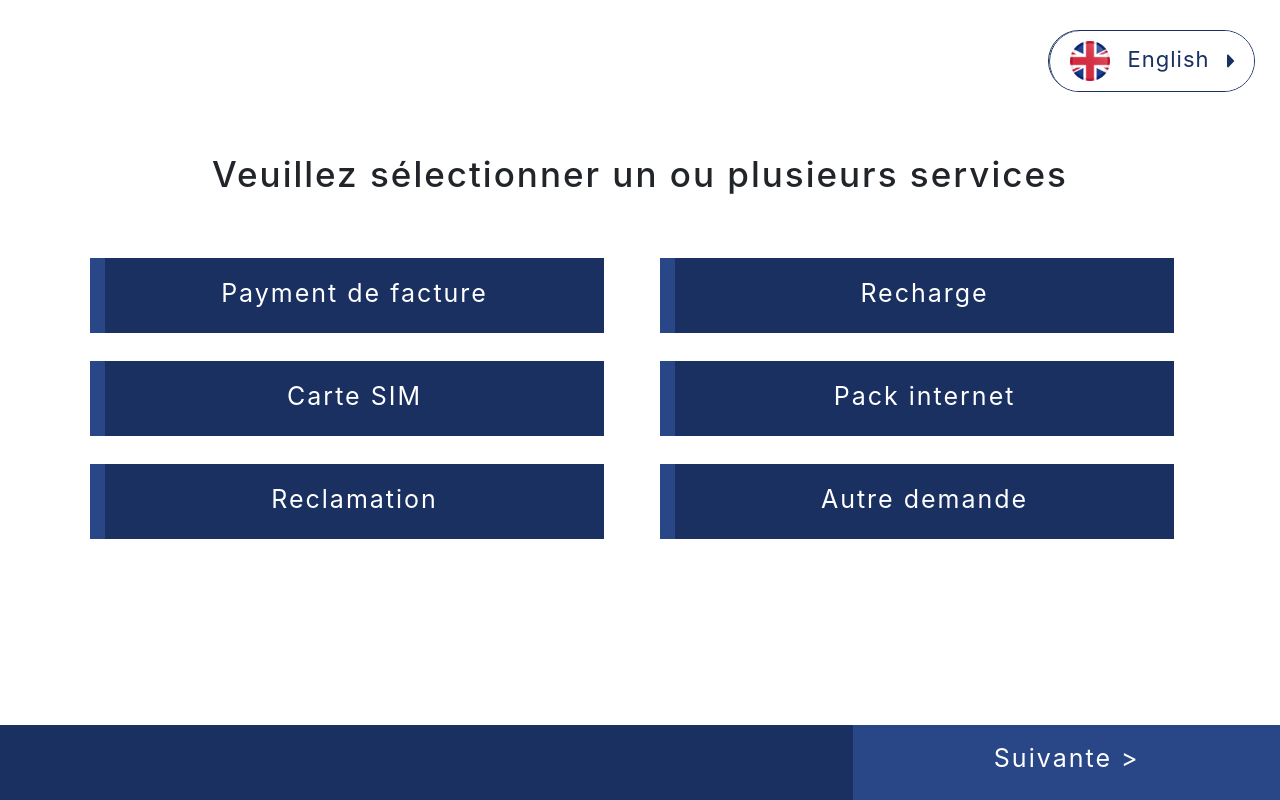
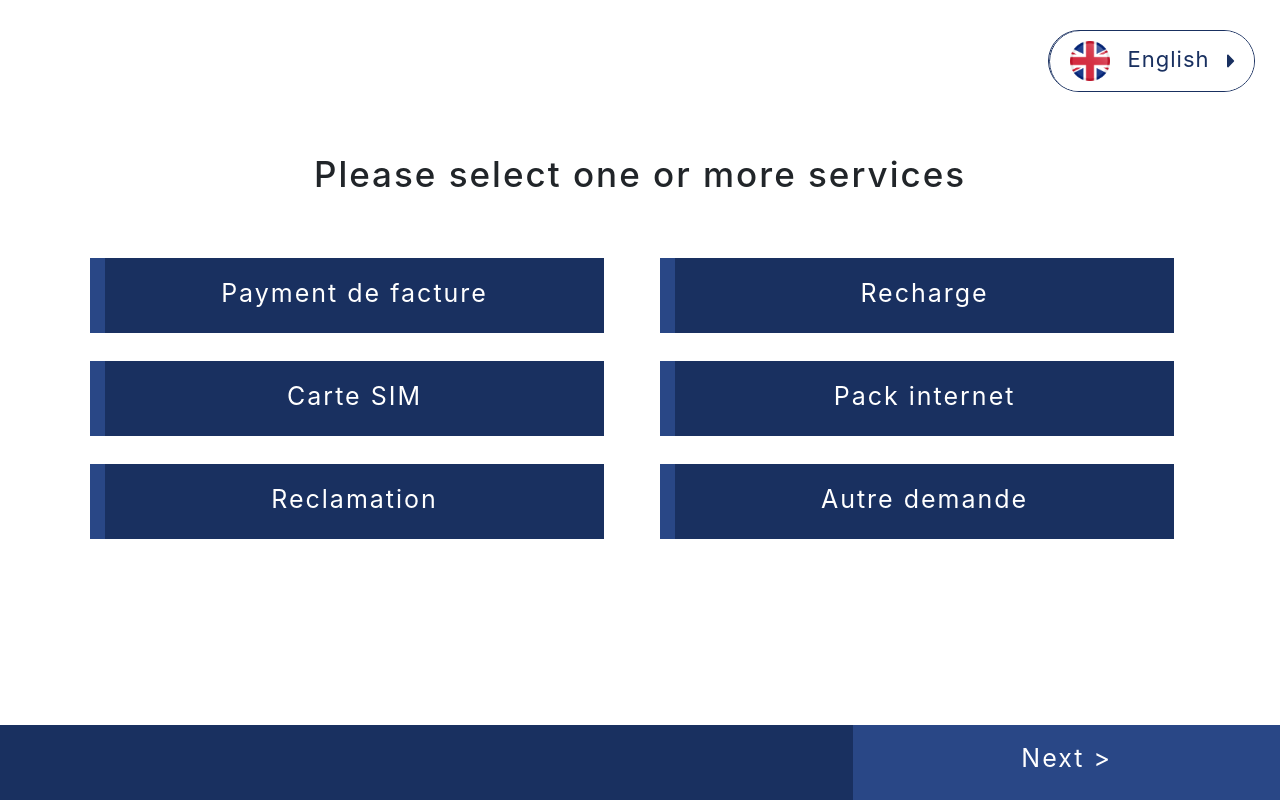
Before and after one commit to walidsamoud/Kiosk, a Vue app: page /services in a window 1280 px wide. Built offline with nearby package versions, Linux system fonts and the light colour scheme; no server answers.

Commit message:
language changes

```diff
--- a/src/locales/en.json
+++ b/src/locales/en.json
@@ -9,6 +9,9 @@
 		"ErrorTitle": "Please correct the following errors",
 		"ForgotPassword": "Forgot Password?",
 		"Login": "Login",
+		"login": "login",
+		"TerminalId": "Terminal Id",
+		"SecretCode" : "Secret Code",
 		"LoginButton": "Login",
 		"Password": "Password",
 		"PasswordForgotGoToLoginText": "If you remember your password, please click on the login button below to take you to the authentication page.",
@@ -23,6 +26,11 @@
 		"ResetPasswordCode": "Reset Code",
 		"ResetPasswordSubmitButton": "Reset Password",
 		"ResetPasswordTitle": "Reset Password"
+	},
+	"Services":
+	{
+		"Message":"Please select one or more services",
+		"Next":"Next >"
 	},
 	"Billing": {
 		"AddBillingMethod": {
--- a/src/locales/fr.json
+++ b/src/locales/fr.json
@@ -9,6 +9,9 @@
 		"ErrorTitle": "Veuillez corriger les erreurs suivantes",
 		"ForgotPassword": "Mot de passe oublié?",
 		"Login": "S'identifier",
+		"login": "Se Connecter",
+		"SecretCode": "Code Secret",
+		"TerminalId" : "Id Du Terminal",
 		"LoginButton": "S'identifier",
 		"Password": "Mot de passe",
 		"PasswordForgotGoToLoginText": "Si vous vous souvenez de votre mot de passe, veuillez cliquer sur le bouton de connexion ci-dessous pour accéder à la page d'authentification.",
@@ -23,6 +26,11 @@
 		"ResetPasswordCode": "Code de réinitialisation",
 		"ResetPasswordSubmitButton": "Réinitialiser le mot de passe",
 		"ResetPasswordTitle": "Réinitialiser le mot de passe"
+	},
+	"Services":
+	{
+		"Message":"Veuillez sélectionner un ou plusieurs services",
+		"Next":"Suivant >"
 	},
 	"Billing": {
 		"AddBillingMethod": {
--- a/src/views/kiosk/Login.vue
+++ b/src/views/kiosk/Login.vue
@@ -8,10 +8,10 @@
     </div>
     <div class="split right d-flex flex-column">
       <form method="post" class="m-auto">
-        <h1 class="p-2 text-center">S'identifer</h1>
+        <h1 class="p-2 text-center">{{$t('Auth.Login')}}</h1>
         <div class="container pt-4">
           <div class="p-2">
-            <label for="teminalID"><b>ID du terminal</b></label>
+            <label for="teminalID"><b>{{$t('Auth.TerminalId')}}</b></label>
             <input
               type="text"
               placeholder="Enter Terminal ID"
@@ -22,7 +22,7 @@
             />
           </div>
           <div class="p-2">
-            <label for="secretCode"><b>Code Secret</b></label>
+            <label for="secretCode"><b>{{$t('Auth.SecretCode')}}</b></label>
             <input
               type="password"
               placeholder="Enter secret Code"
@@ -33,7 +33,7 @@
             />
           </div>
           <div class="p-2 pt-4">
-            <LbrxButton @click="checkForm" name="Se Connecter" size="small" theme="outline" class="w-100 m-0 p-0"></LbrxButton>
+            <LbrxButton @click="checkForm" :name="$t('Auth.login')" size="small" theme="outline" class="w-100 m-0 p-0"></LbrxButton>
           </div>
         </div>
       </form>
--- a/src/views/kiosk/ServicesPage.vue
+++ b/src/views/kiosk/ServicesPage.vue
@@ -7,7 +7,7 @@
         </div>
         <div class="row">
             <div class="col">
-              <h2 class="service_h">Veuillez sélectionner un ou plusieurs services</h2>
+              <h2 class="service_h">{{$t('Services.Message')}}</h2>
             </div>
         </div>
         <form id="servicesForm" class="container services_container" method="GET" action="Ticket">
@@ -45,7 +45,7 @@
                 <LbrxButton name="" size="medium" theme="dark" hover="false" href="#"></LbrxButton>
             </div>
             <div class="col" v-on:click="submitSelectedServices()">
-                <LbrxButton name="Suivante >" size="medium" theme="light" hover="true" href="#"></LbrxButton>
+                <LbrxButton :name="$t('Services.Next')" size="medium" theme="light" hover="true" href="#"></LbrxButton>
             </div>
         </div>
     </div>
```
Also changed, not shown: 1 other file (tests, documents, lock files or other folders).
